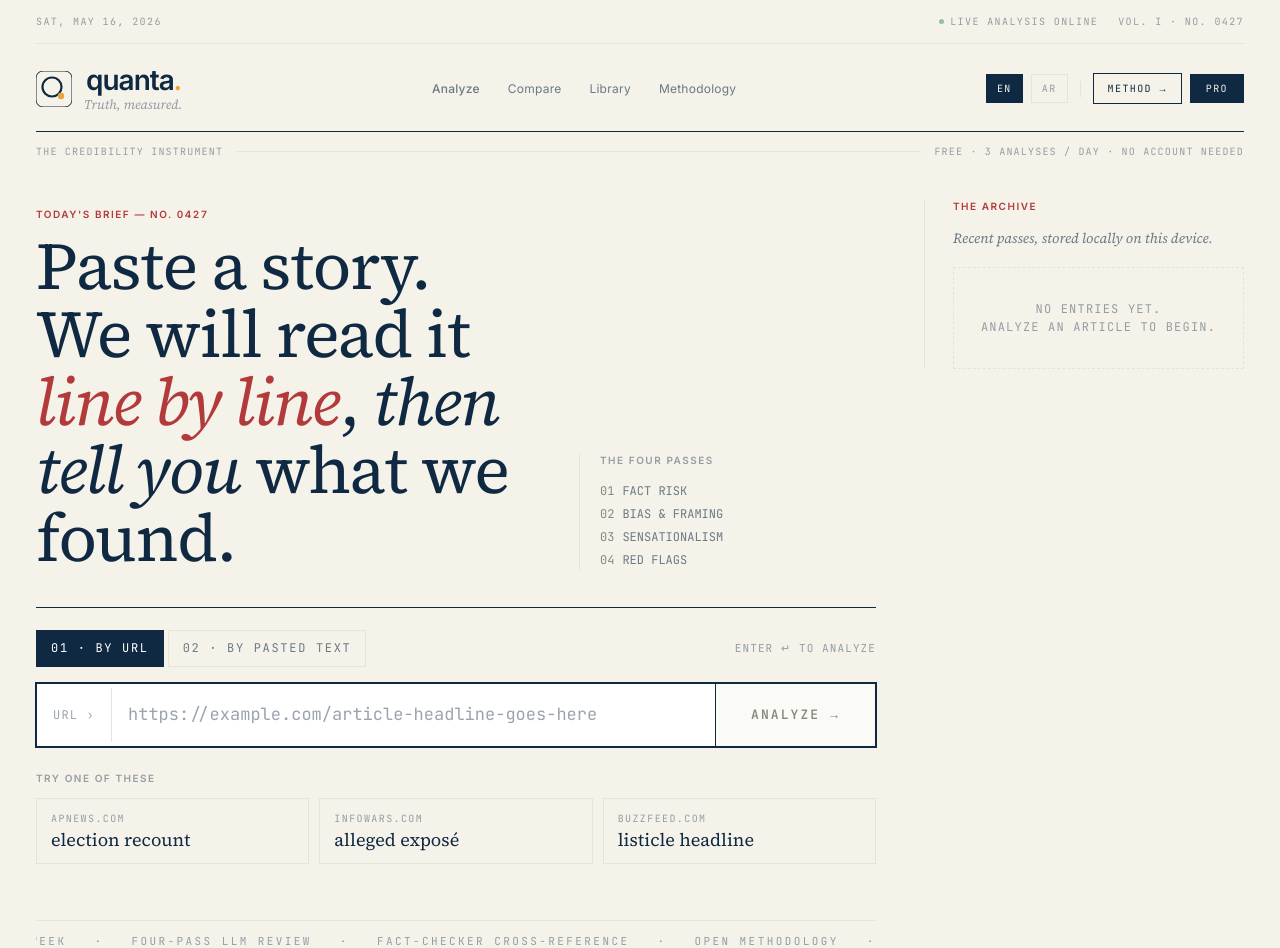
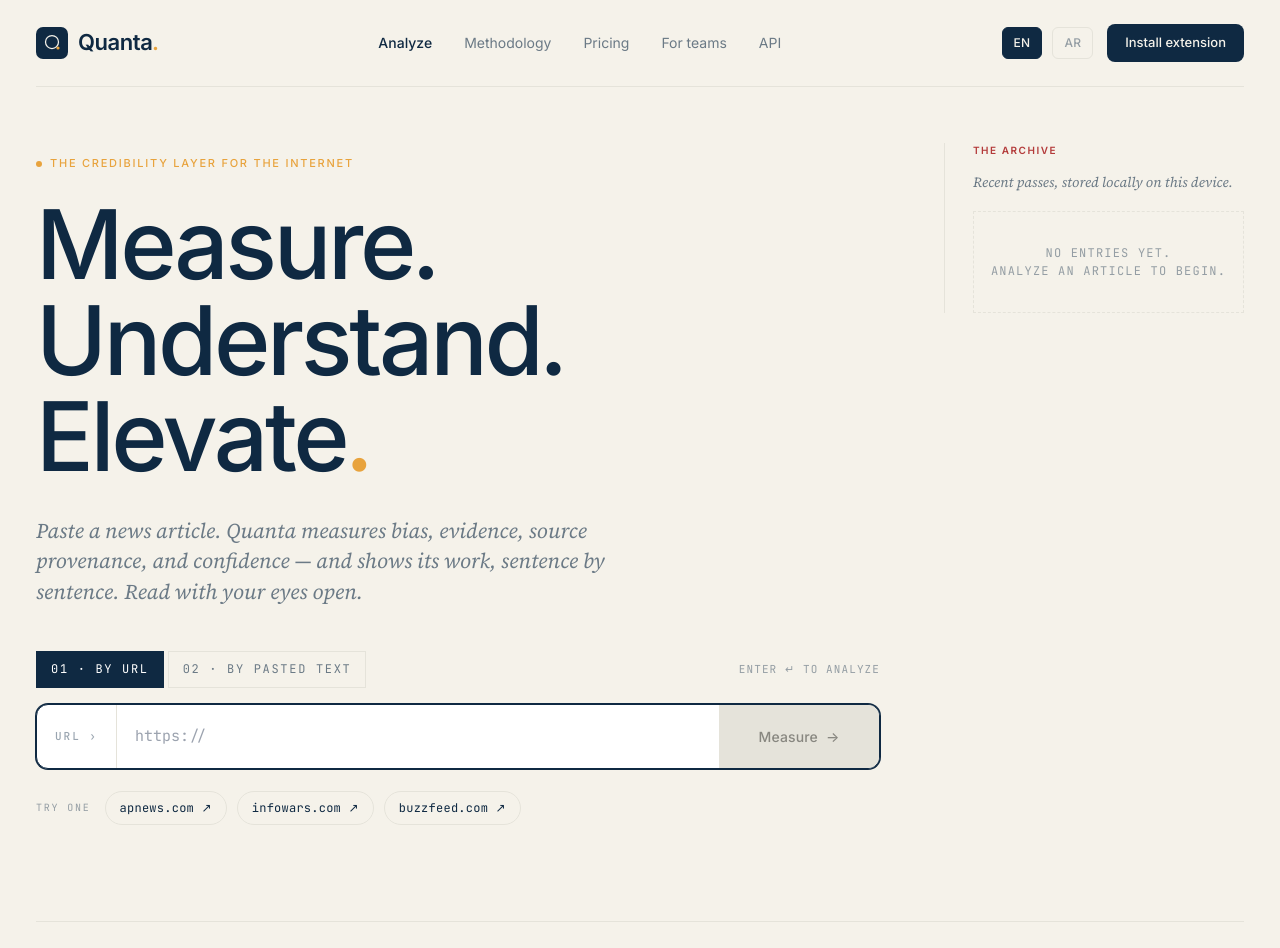
Before and after one commit to abouguri/Quanta, a Next.js app: page / in a window 1280 px wide. Shown: the top 948 px of the page. Built offline with nearby package versions, Linux system fonts and the light colour scheme.

Commit message:
Quanta redesign: replace editorial newspaper hero with instrument layout

```diff
--- a/app/page.tsx
+++ b/app/page.tsx
@@ -19,12 +19,7 @@
   const [error, setError] = useState<string | null>(null)
   const [currentUrl, setCurrentUrl] = useState<string | null>(null)
   const [historyRefreshKey, setHistoryRefreshKey] = useState(0)
-  const [now] = useState(new Date())
   const { language, setLanguage, t } = useTranslation()
-
-  const dateStr = now.toLocaleDateString('en-US', {
-    weekday: 'short', year: 'numeric', month: 'short', day: 'numeric',
-  }).toUpperCase()
 
   const handleAnalyze = useCallback(async (url: string | null, text: string) => {
     const tgt = url || (text ? `pasted text · ${text.length} chars` : '')
@@ -114,100 +109,51 @@
       style={{ maxWidth: 1320, margin: '0 auto', padding: '0 36px 72px' }}
     >
       {/* ─── Masthead ─── */}
-      <header style={{ marginBottom: 40 }}>
-
-        {/* Top utility strip */}
-        <div style={{
+      <header style={{
         display: 'flex',
+        alignItems: 'center',
         justifyContent: 'space-between',
-          alignItems: 'center',
-          fontFamily: 'var(--mono)',
-          fontSize: 10,
-          color: 'var(--ink-3)',
-          textTransform: 'uppercase',
-          letterSpacing: '0.14em',
-          padding: '14px 0',
+        gap: 32,
+        padding: '24px 0',
+        marginBottom: 56,
         borderBottom: '0.5px solid var(--fog)',
       }}>
-          <span style={{ fontVariantNumeric: 'tabular-nums' }}>{dateStr}</span>
-          <span style={{ display: 'flex', gap: 20, alignItems: 'center' }}>
-            <span style={{ display: 'inline-flex', alignItems: 'center', gap: 6 }}>
-              <span style={{
-                width: 5, height: 5,
-                background: 'var(--verified)',
-                borderRadius: 5,
-                animation: 'pulse-dot 2.4s ease-in-out infinite',
-              }} />
-              {t('header.liveStatus')}
-            </span>
-            <span>Vol. I · No. 0427</span>
-          </span>
-        </div>
-
-        {/* Logotype row */}
-        <div style={{
-          display: 'grid',
-          gridTemplateColumns: 'auto 1fr auto',
-          alignItems: 'center',
-          gap: 32,
-          padding: '22px 0 20px',
-          borderBottom: '1px solid var(--ink)',
-        }}>
-          {/* Left: logo + wordmark */}
         <button
           onClick={handleReset}
-            style={{ display: 'flex', alignItems: 'center', gap: 12, cursor: 'pointer' }}
+          style={{ display: 'flex', alignItems: 'center', gap: 10, cursor: 'pointer' }}
           aria-label="Quanta home"
         >
-            {/* Monogram: Q-circle in rounded square + ember dot */}
-            <svg width="36" height="36" viewBox="0 0 36 36" fill="none" aria-hidden="true">
-              <rect width="36" height="36" rx="7" fill="#F5F2EA" stroke="#0F2942" strokeWidth="1"/>
-              <circle cx="16" cy="16" r="9.5" stroke="#0F2942" strokeWidth="2.2"/>
-              <circle cx="25" cy="25" r="3.2" fill="#E8A33D"/>
+          <svg width="32" height="32" viewBox="0 0 64 64" fill="none" aria-hidden="true">
+            <rect width="64" height="64" rx="14" fill="#0F2942"/>
+            <circle cx="32" cy="30" r="13" stroke="#F5F2EA" strokeWidth="2.5" fill="none"/>
+            <circle cx="44" cy="42" r="3.2" fill="#E8A33D"/>
           </svg>
-            <div>
-              <div style={{
+          <span style={{
             fontFamily: 'var(--sans)',
             fontWeight: 600,
-                fontSize: 28,
-                letterSpacing: '-0.035em',
-                lineHeight: 1,
+            fontSize: 22,
+            letterSpacing: '-0.02em',
             color: 'var(--ink)',
           }}>
-                quanta<span style={{ color: 'var(--ember)' }}>.</span>
-              </div>
-              <div style={{
-                fontFamily: 'var(--serif)',
-                fontStyle: 'italic',
-                fontSize: 13,
-                color: 'var(--ink-3)',
-                lineHeight: 1,
-                marginTop: 4,
-                letterSpacing: 0,
-              }}>
-                Truth, measured.
-              </div>
-            </div>
+            Quanta<span style={{ color: 'var(--ember)' }}>.</span>
+          </span>
         </button>
 
-          {/* Center: nav */}
         <nav style={{
           display: 'flex',
-            gap: 28,
-            justifyContent: 'center',
+          gap: 32,
           fontFamily: 'var(--sans)',
-            fontSize: 12,
-            letterSpacing: '0.02em',
+          fontSize: 14,
+          color: 'var(--ink-2)',
         }}>
-            {(['Analyze', 'Compare', 'Library', 'Methodology'] as const).map(item => (
+          {(['Analyze', 'Methodology', 'Pricing', 'For teams', 'API'] as const).map(item => (
             <button
               key={item}
               onClick={item === 'Analyze' ? handleReset : undefined}
               style={{
-                  color: item === 'Analyze' && stage !== 'input' ? 'var(--ink-3)' : 'var(--ink-2)',
+                color: item === 'Analyze' ? 'var(--ink)' : 'var(--ink-2)',
                 fontWeight: item === 'Analyze' ? 500 : 400,
                 cursor: item === 'Analyze' ? 'pointer' : 'default',
-                  padding: '4px 0',
               }}
             >
               {item}
@@ -215,58 +161,23 @@
           ))}
         </nav>
 
-          {/* Right: language + CTA */}
-          <div style={{ display: 'flex', gap: 8, alignItems: 'center' }}>
+        <div style={{ display: 'flex', gap: 10, alignItems: 'center' }}>
           <NavPill label="EN" active={language === 'en'} onClick={() => setLanguage('en')} />
           <NavPill label="AR" active={language === 'ar'} onClick={() => setLanguage('ar')} />
-            <div style={{ width: 1, height: 16, background: 'var(--fog)', margin: '0 4px' }} />
-            <button
-              onClick={() => alert(t('header.methodAlert'))}
-              style={{
-                border: '1px solid var(--ink)',
-                padding: '7px 14px',
-                fontFamily: 'var(--mono)',
-                fontSize: 10,
-                textTransform: 'uppercase',
-                letterSpacing: '0.14em',
-                cursor: 'pointer',
-                color: 'var(--ink)',
-                background: 'transparent',
-              }}
-            >
-              {t('header.method')}
-            </button>
           <button style={{
-              border: 'none',
-              padding: '7px 16px',
-              fontFamily: 'var(--mono)',
-              fontSize: 10,
-              textTransform: 'uppercase',
-              letterSpacing: '0.14em',
+            border: 0,
+            padding: '9px 18px',
+            fontFamily: 'var(--sans)',
+            fontSize: 13,
+            fontWeight: 500,
+            borderRadius: 8,
             cursor: 'pointer',
             color: 'var(--bone)',
             background: 'var(--ink)',
+            marginLeft: 4,
           }}>
-              Pro
+            Install extension
           </button>
-          </div>
-        </div>
-
-        {/* Subtitle rule */}
-        <div style={{
-          display: 'flex',
-          alignItems: 'center',
-          gap: 14,
-          padding: '12px 0 0',
-          fontFamily: 'var(--mono)',
-          fontSize: 10,
-          color: 'var(--ink-3)',
-          letterSpacing: '0.12em',
-          textTransform: 'uppercase',
-        }}>
-          <span>The credibility instrument</span>
-          <span style={{ flex: 1, height: '0.5px', background: 'var(--fog)' }} />
-          <span>Free · 3 analyses / day · no account needed</span>
         </div>
       </header>
 
@@ -288,7 +199,7 @@
       )}
 
       {/* 2-column layout */}
-      <div style={{ display: 'grid', gridTemplateColumns: 'minmax(0, 1fr) 320px', gap: 48 }}>
+      <div style={{ display: 'grid', gridTemplateColumns: 'minmax(0, 1fr) 300px', gap: 64 }}>
         <main style={{ minWidth: 0 }}>
           {stage === 'input' && (
             <ArticleInput onSubmit={handleAnalyze} />
@@ -310,18 +221,19 @@
 
       {/* Footer */}
       <footer style={{
-        marginTop: 64,
-        paddingTop: 16,
+        marginTop: 96,
+        paddingTop: 24,
         borderTop: '0.5px solid var(--fog)',
         display: 'flex',
         justifyContent: 'space-between',
-        fontFamily: 'var(--mono)',
-        fontSize: 10,
+        alignItems: 'center',
+        fontFamily: 'var(--sans)',
+        fontSize: 13,
         color: 'var(--ink-4)',
-        letterSpacing: '0.12em',
-        textTransform: 'uppercase',
       }}>
-        <span>Quanta · Truth, measured.</span>
+        <span style={{ fontStyle: 'italic', fontFamily: 'var(--serif)' }}>
+          Quanta — Truth, measured.
+        </span>
         <span>Open methodology · Independent · Ad-free</span>
       </footer>
     </div>
@@ -333,14 +245,15 @@
     <button
       onClick={onClick}
       style={{
-        padding: '6px 10px',
-        border: active ? '1px solid var(--ink)' : '1px solid var(--fog)',
+        padding: '6px 11px',
+        border: active ? '1px solid var(--ink)' : '0.5px solid var(--fog)',
+        borderRadius: 6,
         background: active ? 'var(--ink)' : 'transparent',
         color: active ? 'var(--bone)' : 'var(--ink-3)',
-        fontFamily: 'var(--mono)',
-        fontSize: 10,
-        textTransform: 'uppercase',
-        letterSpacing: '0.14em',
+        fontFamily: 'var(--sans)',
+        fontSize: 12,
+        fontWeight: 500,
+        letterSpacing: '0.02em',
         cursor: 'pointer',
       }}
     >
--- a/components/ArticleInput.tsx
+++ b/components/ArticleInput.tsx
@@ -36,46 +36,52 @@
   }
 
   return (
-    <section className="animate-fadeUp" style={{ display: 'grid', gap: 36, paddingTop: 8 }}>
-      {/* Lede */}
-      <div style={{ display: 'grid', gridTemplateColumns: 'minmax(0, 5fr) minmax(0, 3fr)', gap: 48, alignItems: 'end' }}>
-        <div>
-          <p className="smcap" style={{ color: 'var(--vermillion)', margin: 0 }}>{t('input.briefNo')}</p>
-          <h2 style={{
-            fontFamily: 'var(--serif)',
-            fontWeight: 400,
-            fontSize: 'clamp(40px, 5.2vw, 72px)',
-            lineHeight: 1.02,
-            letterSpacing: '-0.02em',
-            margin: '10px 0 0',
-          }}>
-            {t('input.heroLine1')}<br />
-            {t('input.heroLine2')}{' '}
-            <span style={{ fontStyle: 'italic', color: 'var(--vermillion)' }}>{t('input.heroItalic')}</span>,{' '}
-            <span style={{ fontStyle: 'italic' }}>{t('input.heroLine3')}</span> {t('input.heroLine4')}
-          </h2>
+    <section className="animate-fadeUp" style={{ display: 'grid', gap: 44, paddingTop: 8 }}>
+      {/* Hero */}
+      <div>
+        <div style={{
+          display: 'inline-flex',
+          alignItems: 'center',
+          gap: 8,
+          fontFamily: 'var(--sans)',
+          fontSize: 11,
+          fontWeight: 500,
+          color: 'var(--ember)',
+          textTransform: 'uppercase',
+          letterSpacing: '0.16em',
+          marginBottom: 24,
+        }}>
+          <span style={{ width: 6, height: 6, borderRadius: 6, background: 'var(--ember)' }} />
+          The credibility layer for the internet
         </div>
-        <aside style={{ borderLeft: '1px solid var(--paper-rule)', paddingLeft: 20, color: 'var(--ink-2)' }}>
-          <p className="smcap" style={{ margin: 0, color: 'var(--ink-3)' }}>{t('input.fourPasses')}</p>
-          <ol style={{
-            margin: '12px 0 0',
-            padding: 0,
-            listStyle: 'none',
-            fontFamily: 'var(--mono)',
-            fontSize: 12,
-            lineHeight: 1.9,
-            color: 'var(--ink-2)',
-          }}>
-            <li><span style={{ color: 'var(--ink-4)', marginRight: 8 }}>01</span>{t('input.pass01')}</li>
-            <li><span style={{ color: 'var(--ink-4)', marginRight: 8 }}>02</span>{t('input.pass02')}</li>
-            <li><span style={{ color: 'var(--ink-4)', marginRight: 8 }}>03</span>{t('input.pass03')}</li>
-            <li><span style={{ color: 'var(--ink-4)', marginRight: 8 }}>04</span>{t('input.pass04')}</li>
-          </ol>
-        </aside>
+        <h1 style={{
+          fontFamily: 'var(--sans)',
+          fontWeight: 500,
+          fontSize: 'clamp(56px, 8vw, 96px)',
+          lineHeight: 1.0,
+          letterSpacing: '-0.035em',
+          color: 'var(--ink)',
+          margin: 0,
+        }}>
+          Measure.<br />
+          Understand.<br />
+          Elevate<span style={{ color: 'var(--ember)' }}>.</span>
+        </h1>
+        <p style={{
+          margin: '32px 0 0',
+          maxWidth: '52ch',
+          fontFamily: 'var(--serif)',
+          fontStyle: 'italic',
+          fontSize: 21,
+          lineHeight: 1.45,
+          color: 'var(--ink-2)',
+        }}>
+          Paste a news article. Quanta measures bias, evidence, source provenance, and confidence — and shows its work, sentence by sentence. Read with your eyes open.
+        </p>
       </div>
 
-      {/* Tabbed input */}
-      <div style={{ borderTop: '1px solid var(--ink)', paddingTop: 22 }}>
+      {/* Input block */}
+      <div>
         <div style={{ display: 'flex', justifyContent: 'space-between', alignItems: 'baseline', marginBottom: 16, flexWrap: 'wrap', gap: 12 }}>
           <div style={{ display: 'flex', gap: 4 }}>
             <TabBtn active={tab === 'url'} onClick={() => setTab('url')}>{t('input.urlTab')}</TabBtn>
@@ -87,28 +93,40 @@
         </div>
 
         {tab === 'url' ? (
-          <div className="field" style={{ border: '1px solid var(--ink)', display: 'flex', alignItems: 'stretch', background: 'var(--paper)' }}>
-            <span className="mono" style={{
-              padding: '18px 16px',
-              fontSize: 12,
+          <div className="field" style={{
+            border: '1px solid var(--ink)',
+            display: 'flex',
+            alignItems: 'stretch',
+            background: 'var(--paper)',
+            borderRadius: 12,
+            overflow: 'hidden',
+          }}>
+            <span style={{
+              padding: '0 18px',
+              fontFamily: 'var(--mono)',
+              fontSize: 11,
+              fontWeight: 500,
               color: 'var(--ink-3)',
-              borderRight: '1px solid var(--paper-rule)',
-              alignSelf: 'center',
-              letterSpacing: '0.1em',
+              borderRight: '0.5px solid var(--fog)',
+              alignSelf: 'stretch',
+              display: 'flex',
+              alignItems: 'center',
+              letterSpacing: '0.18em',
+              textTransform: 'uppercase',
             }}>{t('input.urlPrefix')}</span>
             <input
               ref={inputRef as React.RefObject<HTMLInputElement>}
               value={url}
               onChange={e => setUrl(e.target.value)}
               onKeyDown={handleKey}
-              placeholder={t('input.urlPlaceholder')}
+              placeholder="https://"
               spellCheck={false}
               style={{
                 flex: 1,
                 border: 0,
                 background: 'transparent',
-                padding: '18px 16px',
-                fontSize: 17,
+                padding: '20px 18px',
+                fontSize: 15,
                 fontFamily: 'var(--mono)',
                 color: 'var(--ink)',
                 minWidth: 0,
@@ -118,20 +136,23 @@
               onClick={submit}
               disabled={!ready}
               style={{
-                background: ready ? 'var(--ink)' : 'var(--paper-2)',
-                color: ready ? 'var(--paper)' : 'var(--ink-4)',
-                padding: '0 28px',
-                fontFamily: 'var(--mono)',
-                fontSize: 13,
-                fontWeight: 600,
-                letterSpacing: '0.16em',
-                textTransform: 'uppercase',
+                background: ready ? 'var(--ink)' : 'var(--fog)',
+                color: ready ? 'var(--bone)' : 'var(--ink-4)',
+                padding: '0 32px',
+                fontFamily: 'var(--sans)',
+                fontSize: 14,
+                fontWeight: 500,
+                letterSpacing: '0.01em',
                 cursor: ready ? 'pointer' : 'not-allowed',
-                borderLeft: '1px solid var(--ink)',
+                border: 0,
                 minWidth: 160,
+                display: 'flex',
+                alignItems: 'center',
+                justifyContent: 'center',
+                gap: 8,
               }}
             >
-              {t('input.submitButton')}
+              Measure <span>→</span>
             </button>
           </div>
         ) : (
@@ -199,23 +220,41 @@
         )}
 
         {/* Sample picks */}
-        <div style={{ marginTop: 24 }}>
-          <p className="smcap" style={{ color: 'var(--ink-3)', margin: '0 0 12px' }}>{t('input.tryOneOf')}</p>
-          <div style={{ display: 'grid', gridTemplateColumns: 'repeat(auto-fit, minmax(260px, 1fr))', gap: 10 }}>
-            {SAMPLE_URLS.map(s => (
-              <SampleButton
+        <div style={{ marginTop: 22, display: 'flex', flexWrap: 'wrap', alignItems: 'center', gap: 10 }}>
+          <span style={{
+            fontFamily: 'var(--mono)',
+            fontSize: 10,
+            color: 'var(--ink-3)',
+            textTransform: 'uppercase',
+            letterSpacing: '0.18em',
+            marginRight: 4,
+          }}>Try one</span>
+          {SAMPLE_URLS.map(s => {
+            let host = ''
+            try { host = new URL(s.url).hostname } catch { host = s.url }
+            return (
+              <button
                 key={s.url}
-                url={s.url}
-                label={s.label}
-                onPick={() => { setTab('url'); setUrl(s.url) }}
-              />
-            ))}
-          </div>
+                type="button"
+                onClick={() => { setTab('url'); setUrl(s.url) }}
+                style={{
+                  fontFamily: 'var(--mono)',
+                  fontSize: 12,
+                  background: 'transparent',
+                  border: '0.5px solid var(--fog)',
+                  color: 'var(--ink)',
+                  padding: '7px 14px',
+                  borderRadius: 999,
+                  cursor: 'pointer',
+                  letterSpacing: '0.02em',
+                }}
+              >
+                {host} ↗
+              </button>
+            )
+          })}
         </div>
       </div>
-
-      {/* Marquee */}
-      <Marquee />
     </section>
   )
 }
@@ -240,68 +279,3 @@
     </button>
   )
 }
-
-function SampleButton({ url, label, onPick }: { url: string; label: string; onPick: () => void }) {
-  const [hovered, setHovered] = useState(false)
-  let hostname = ''
-  try { hostname = new URL(url).hostname } catch { hostname = url }
-
-  return (
-    <button
-      onClick={onPick}
-      onMouseEnter={() => setHovered(true)}
-      onMouseLeave={() => setHovered(false)}
-      style={{
-        textAlign: 'left',
-        border: `1px solid ${hovered ? 'var(--ink)' : 'var(--paper-rule)'}`,
-        padding: '12px 14px',
-        background: 'transparent',
-        cursor: 'pointer',
-        display: 'block',
-        transition: 'border-color 120ms ease',
-      }}
-    >
-      <div className="mono" style={{ fontSize: 10, color: 'var(--ink-3)', letterSpacing: '0.14em', textTransform: 'uppercase' }}>
-        {hostname}
-      </div>
-      <div style={{ fontFamily: 'var(--serif)', fontSize: 18, lineHeight: 1.15, marginTop: 4, color: 'var(--ink)' }}>
-        {label.split(' — ')[1] || label}
-      </div>
-    </button>
-  )
-}
-
-function Marquee() {
-  const items = [
-    'MEDIA LITERACY', '·',
-    '1,824 ARTICLES ANALYZED THIS WEEK', '·',
-    'FOUR-PASS LLM REVIEW', '·',
-    'FACT-CHECKER CROSS-REFERENCE', '·',
-    'OPEN METHODOLOGY', '·',
-    'NO ACCOUNT REQUIRED', '·',
-  ]
-  const repeated = [...items, ...items, ...items, ...items]
-  return (
-    <div style={{
-      borderTop: '1px solid var(--paper-rule)',
-      borderBottom: '1px solid var(--paper-rule)',
-      overflow: 'hidden',
-      padding: '12px 0',
-      marginTop: 20,
-    }}>
-      <div style={{
-        display: 'flex',
-        gap: 28,
-        whiteSpace: 'nowrap',
-        fontFamily: 'var(--mono)',
-        fontSize: 11,
-        letterSpacing: '0.22em',
-        color: 'var(--ink-3)',
-        animation: 'ticker 38s linear infinite',
-        width: 'max-content',
-      }}>
-        {repeated.map((text, i) => <span key={i}>{text}</span>)}
-      </div>
-    </div>
-  )
-}
```
Lines whose indentation alone changed are shown as unchanged.
